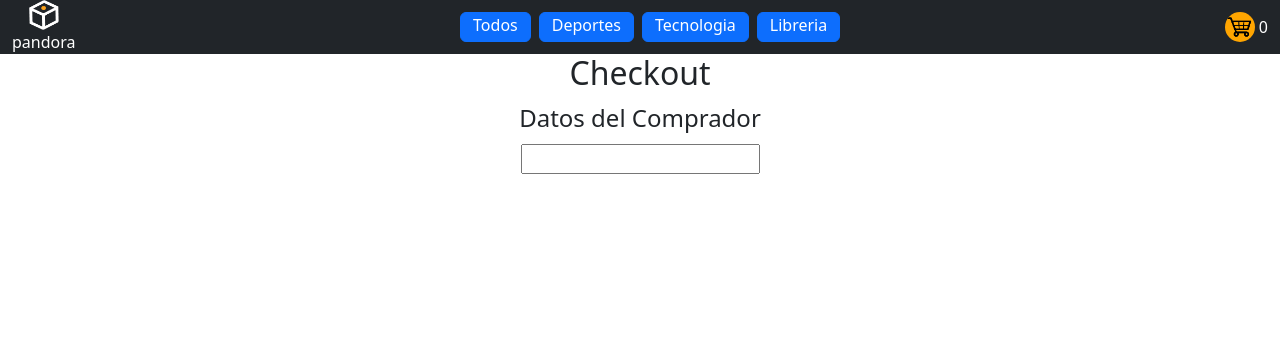
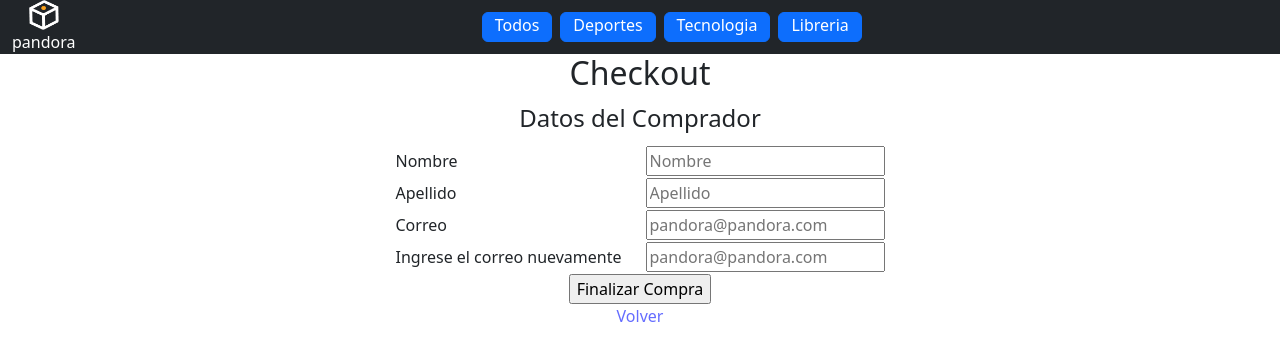
Before and after one commit to francox-sg/EntregaReact, a React (Vite) app: page /checkout in a window 1280 px wide. Shown: the top 360 px of the page. Built offline with nearby package versions, Linux system fonts and the light colour scheme.

Commit message:
formulario listo

```diff
--- a/src/components/CartWidget/CartWidget.jsx
+++ b/src/components/CartWidget/CartWidget.jsx
@@ -7,6 +7,13 @@ import { CartContext } from '../../context/CartContext'
 
 const CartWidget = ()=>{
     const {totalQuantity} = useContext(CartContext)
+
+    if(totalQuantity === 0 ){
+        return(
+            <div>
+            </div>
+        )
+    }
 
     return(
         <Link to={'/cart'} className='d-flex align-items-center gap-1'>
--- a/src/components/CheckoutForm/CheckoutForm.jsx
+++ b/src/components/CheckoutForm/CheckoutForm.jsx
@@ -1,14 +1,49 @@
+import classes from'./ChecksumForm.module.css'
+import { Link } from 'react-router-dom'
+
 
 const CheckoutForm = ()=>{
+
+    const generarOrden = () =>{
+
+        formulario.email === formulario.email_2
+        ? console.log("Formulario Aceptado:", formulario)
+        : console.error("No coinciden los emails")
+    }
+    const formulario ={
+        nombre:"",
+        apellido:"",
+        email:"",
+        email_2:""
+    }
 
     return(
         <>
             <form action="">
+                <fieldset className={classes.form}>
                 <legend>Datos del Comprador</legend>
+                    <div>
+                        <label htmlFor="">Nombre </label>
+                        <input onInput={(e)=>{formulario.nombre = e.target.value }} id='nombre' type="text" placeholder='Nombre' required/>
+                    </div>
+                    <div>
+                        <label htmlFor="" >Apellido </label>
+                        <input onInput={(e)=>{formulario.apellido = e.target.value }} type="text" placeholder='Apellido'required/>
+                    </div>
+                    <div>
+                        <label htmlFor="" >Correo </label>
+                        <input onInput={(e)=>{formulario.email = e.target.value }} type="email" placeholder='pandora@pandora.com' required/>
+                    </div>
+                    <div>
+                        <label htmlFor="">Ingrese el correo nuevamente </label>
+                        <input onInput={(e)=>{formulario.email_2 = e.target.value }} type="email" placeholder='pandora@pandora.com' required/>
+                    </div>
 
-                <label htmlFor=""></label>
-                <input type="text" />
+                    <input onClick={()=>generarOrden()} type="submit" value={"Finalizar Compra"} />
+                </fieldset>
             </form>
+
+            <Link to={'/cart'}>Volver</Link>
         </>
     )
 }
--- /dev/null
+++ b/src/components/CheckoutForm/ChecksumForm.module.css
@@ -0,0 +1,13 @@
+
+.form{
+    display: flex;
+    flex-direction: column;
+    align-items: center;
+    gap: 2px;
+}
+
+
+.form div label{
+    width: 250px;
+    text-align: start;
+}
```
